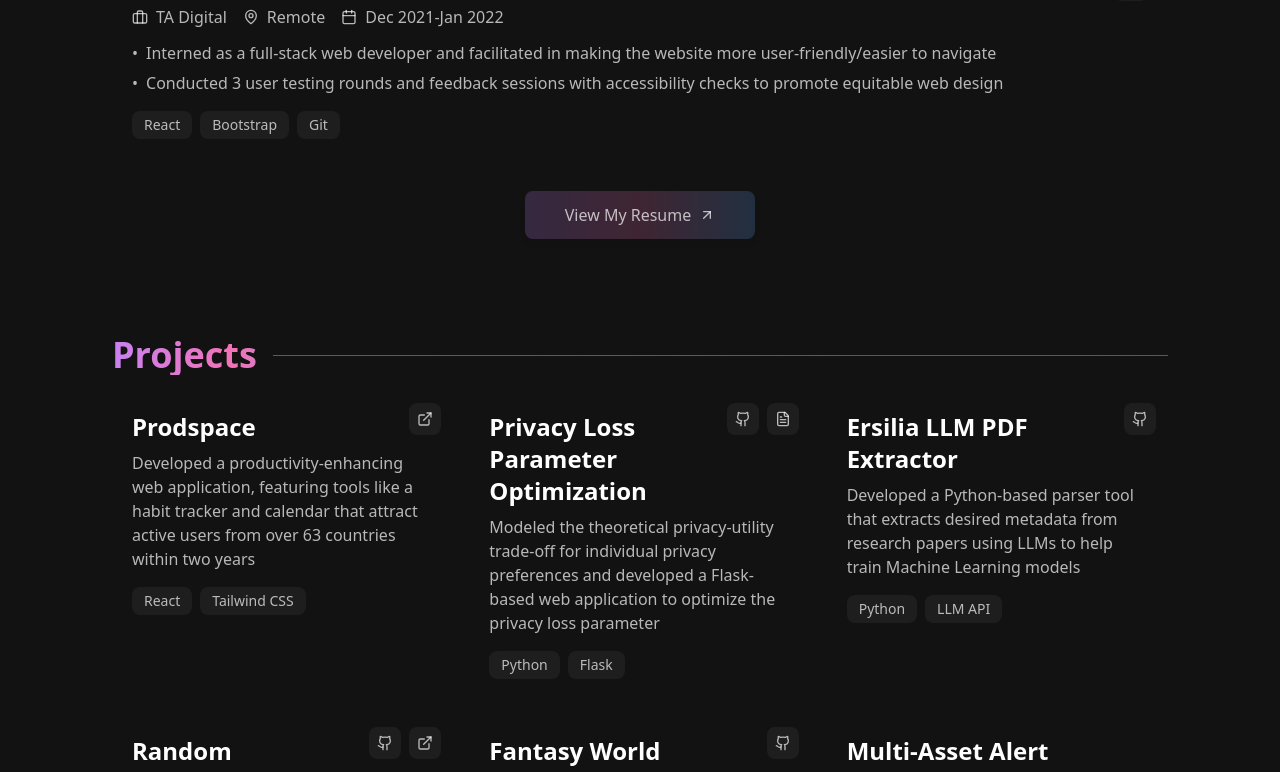
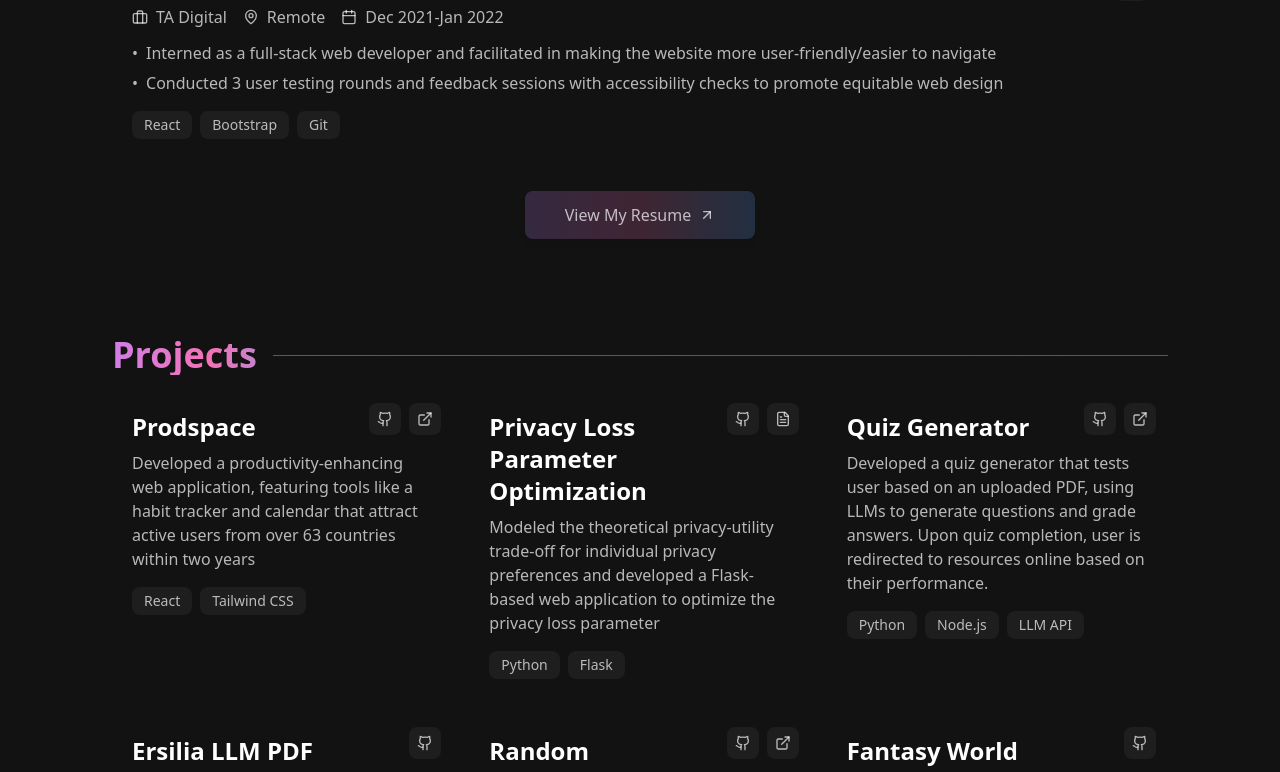
Before and after one commit to vihaann06/personal-portfolio, a React (Create React App) app: page / in a window 1280 px wide. Shown: the part 2007-2779 px from the top of the page. Built offline with nearby package versions, Linux system fonts and the light colour scheme.

Commit message:
updated projects

```diff
--- a/src/components/Projects.tsx
+++ b/src/components/Projects.tsx
@@ -8,7 +8,8 @@ const Projects: React.FC = () => {
       title: "Prodspace",
       description: "Developed a productivity-enhancing web application, featuring tools like a habit tracker and calendar that attract active users from over 63 countries within two years",
       technologies: ["React", "Tailwind CSS"],
-      live: "https://prodspace.app"
+      live: "https://prodspace.app",
+      github: "https://github.com/vihaann06/prodspace"
     },
     {
       title: "Privacy Loss Parameter Optimization",
@@ -17,6 +18,13 @@ const Projects: React.FC = () => {
       github: "https://github.com/vihaann06/cs208-optimiser/tree/main",
       live: "https://drive.google.com/file/d/1zGXTEXnf2FfZM-pP07fQjHhtTW0M8zHv/view?usp=sharing",
       linkType: "paper"
+    },
+    {
+      title: "Quiz Generator",
+      description: "Developed a quiz generator that tests user based on an uploaded PDF, using LLMs to generate questions and grade answers. Upon quiz completion, user is redirected to resources online based on their performance.",
+      technologies: ["Python", "Node.js", "LLM API"],
+      live: "https://cs1060-itsjackfan-hw1.vercel.app",
+      github: "https://github.com/itsjackfan/cs1060-itsjackfan-hw1"
     },
     {
       title: "Ersilia LLM PDF Extractor",
@@ -52,13 +60,6 @@ const Projects: React.FC = () => {
       description: "Developed a hi-fidelity prototype for the Saving Mothers website using Figma based on user interviews and competitor analysis",
       technologies: ["Figma"],
       live: "https://www.figma.com/proto/QfCYEngqe0SQs4dB0G1a7k/Saving-Mothers-Hi-Fi-design?node-id=43-130&starting-point-node-id=43%3A130&t=kPqpw26VuqBcPDh0-1",
-      linkType: "figma"
-    },
-    {
-      title: "Milkar Pakistan Mobile App Hi-Fidelity Prototype",
-      description: "Developed a hi-fidelity prototype for the Milkar Pakistan mobile app using Figma to include elements of gamification and social media integration",
-      technologies: ["Figma"],
-      live: "https://www.figma.com/proto/eojwdaxQu447Q1GG904SnC/MilKar-Prototypes?node-id=368-2334&p=f&t=etrl41Ms6CvZnOae-1&scaling=min-zoom&content-scaling=fixed&page-id=368%3A2333&starting-point-node-id=368%3A2334",
       linkType: "figma"
     }
   ];
```
